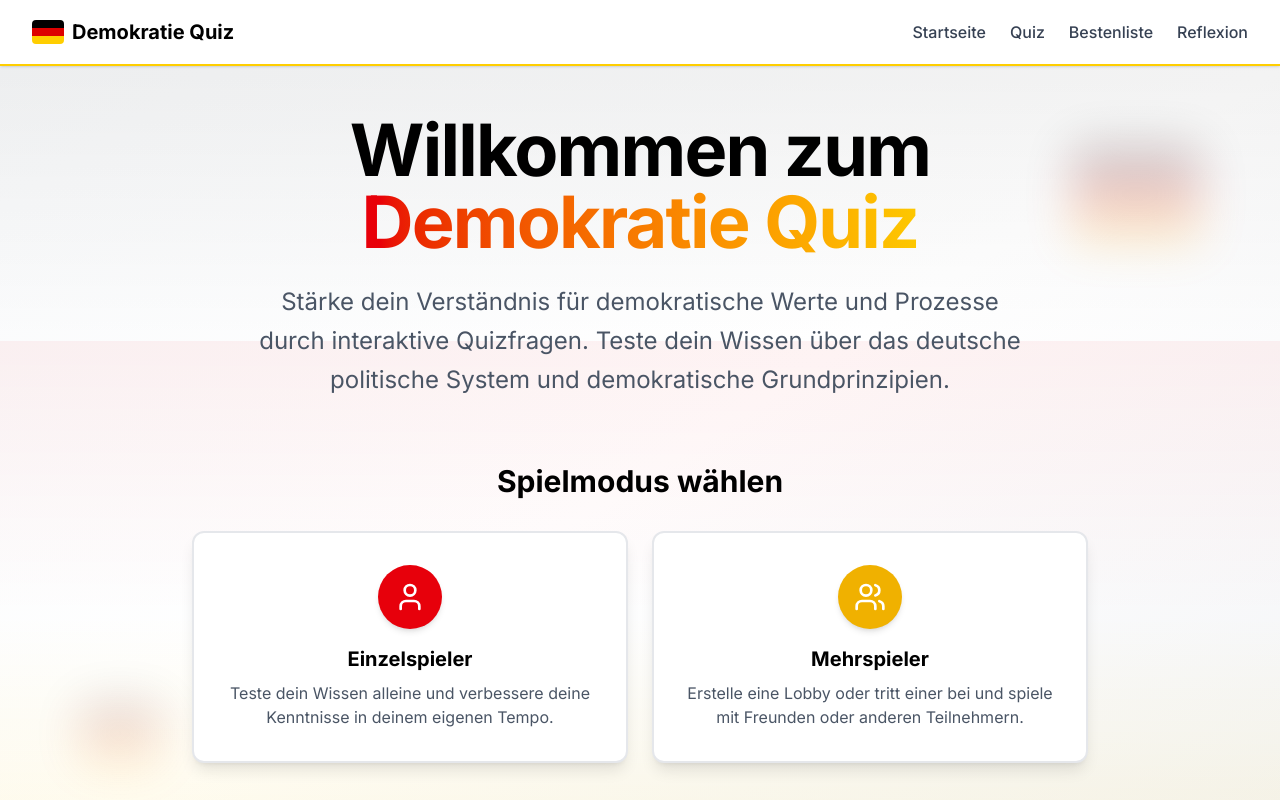
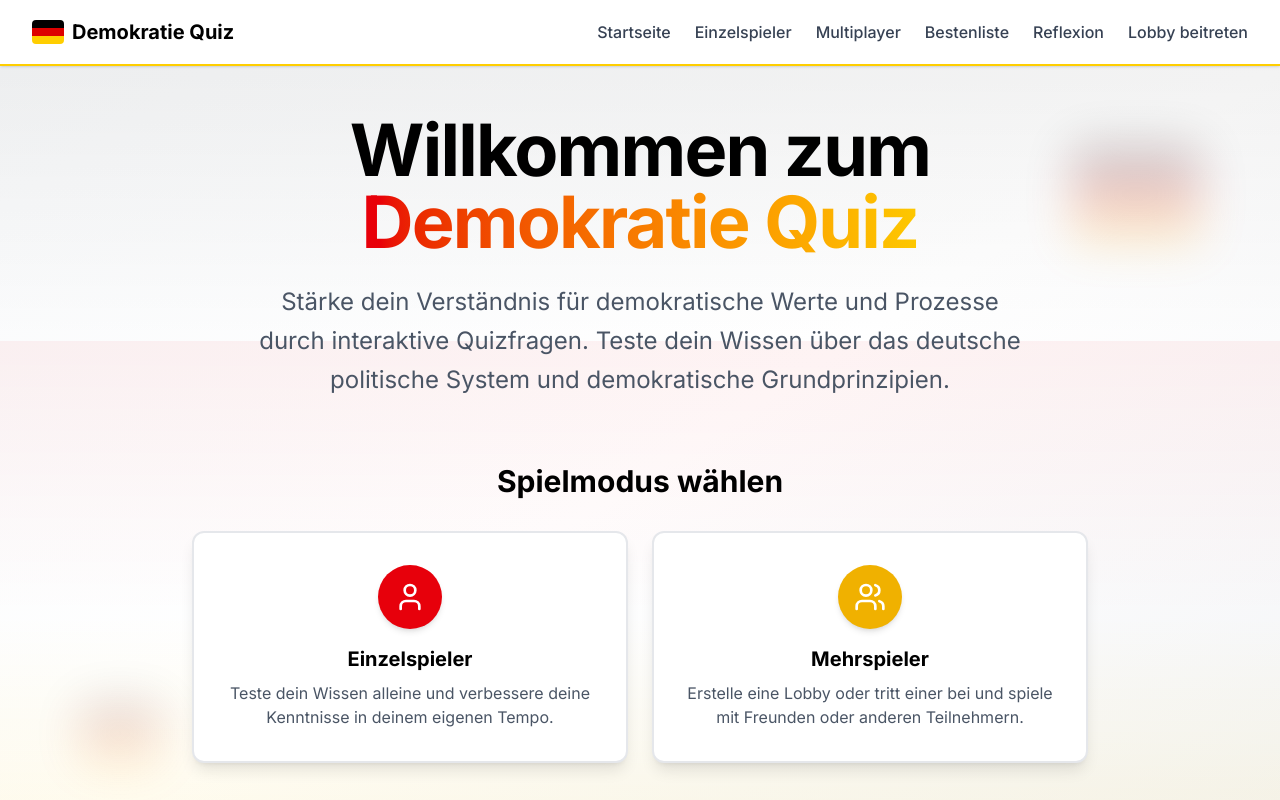
Before and after one commit to Zzackllack/Democratic-Politics-Quiz, a Next.js app in the folder applications/frontend/: page / in a window 1280 px wide. Shown: the top 800 px of the page. Built offline with nearby package versions, Linux system fonts and the light colour scheme.

Commit message:
Refactor navigation labels for clarity and consistency; update MobileMenu and Layout components

```diff
--- a/applications/frontend/src/components/Layout.tsx
+++ b/applications/frontend/src/components/Layout.tsx
@@ -1,6 +1,6 @@
-import React from "react";
 import Head from "next/head";
 import Link from "next/link";
+import React from "react";
 import InstallTip from "./InstallTip";
 import MobileMenu from "./MobileMenu";
 
@@ -55,7 +55,13 @@ export default function Layout({
                   href="/play"
                   className="text-gray-700 hover:text-german-red font-medium transition-colors"
                 >
-                  Quiz
+                  Einzelspieler
+                </Link>
+                <Link
+                  href="/lobby"
+                  className="text-gray-700 hover:text-german-red font-medium transition-colors"
+                >
+                  Multiplayer
                 </Link>
                 <Link
                   href="/leaderboard"
@@ -68,6 +74,12 @@ export default function Layout({
                   className="text-gray-700 hover:text-german-red font-medium transition-colors"
                 >
                   Reflexion
+                </Link>
+                <Link
+                  href="/join"
+                  className="text-gray-700 hover:text-german-red font-medium transition-colors"
+                >
+                  Lobby beitreten
                 </Link>
               </div>
             </div>
--- a/applications/frontend/src/components/MobileMenu.tsx
+++ b/applications/frontend/src/components/MobileMenu.tsx
@@ -1,13 +1,15 @@
+import { AnimatePresence, motion } from "framer-motion";
+import { Menu, X } from "lucide-react";
+import Link from "next/link";
 import React, { useState } from "react";
-import { Menu, X } from "lucide-react";
-import { motion, AnimatePresence } from "framer-motion";
-import Link from "next/link";
 
 const navItems = [
   { href: "/", label: "Startseite" },
-  { href: "/play", label: "Quiz" },
+  { href: "/play", label: "Einzelspieler" },
+  { href: "/lobby", label: "Mehrspieler" },
   { href: "/leaderboard", label: "Bestenliste" },
   { href: "/reflection", label: "Reflexion" },
+  { href: "/join", label: "Lobby beitreten" },
 ];
 
 const MobileMenu: React.FC = () => {
```
